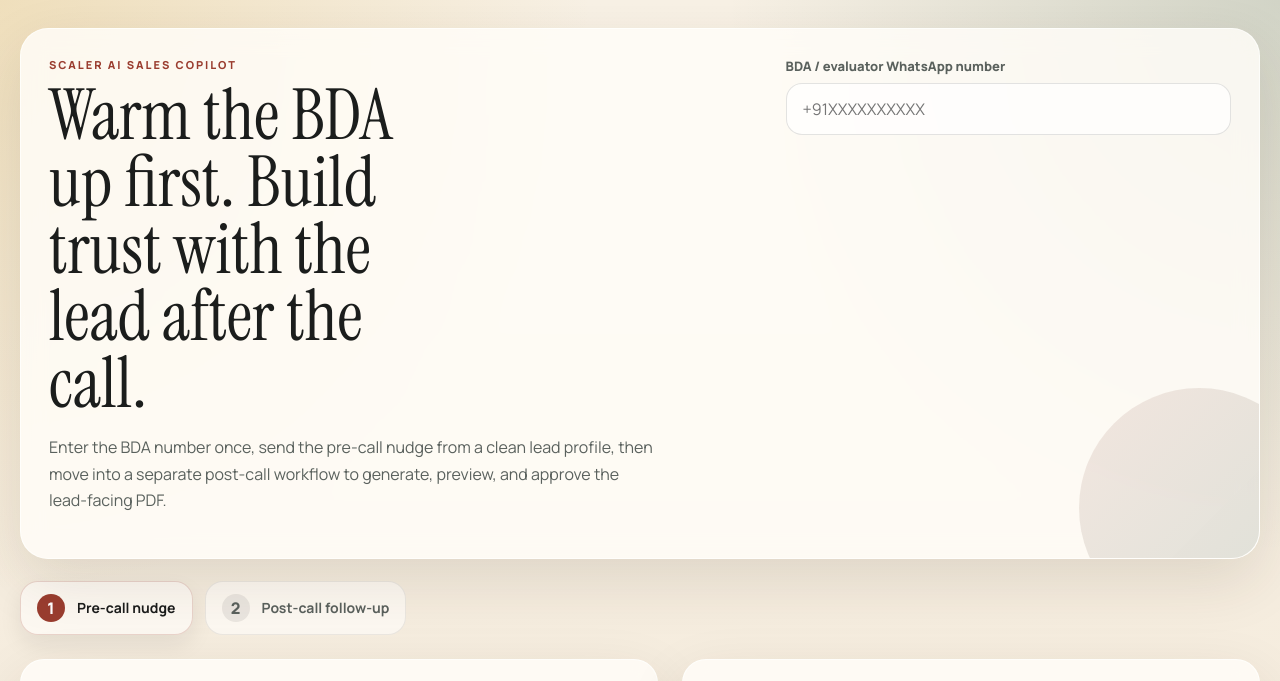
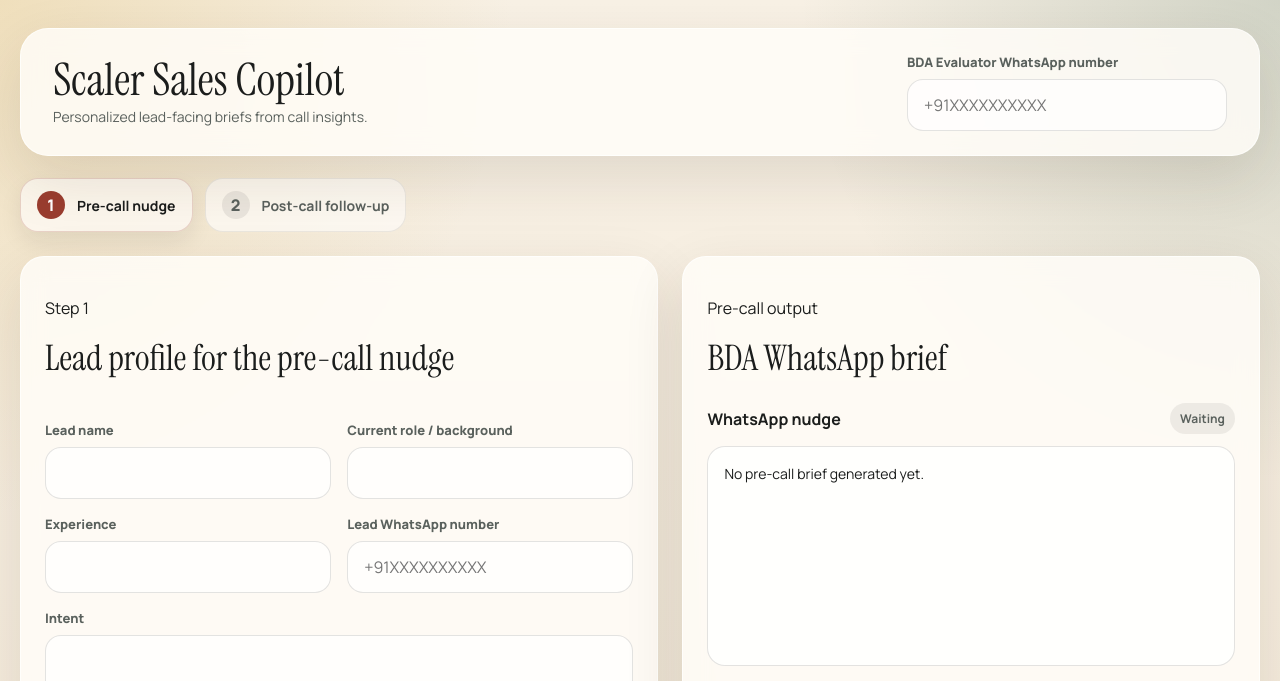
Before and after one commit to zerandom/scaler-ai-sales-copilot, a website: page public/index.html in a window 1280 px wide. Shown: the top 681 px of the page. Drawn offline with Linux system fonts and the light colour scheme; no server answers.

Commit message:
UI: Remove fluff and simplify header to only ask for BDA number

```diff
--- a/public/index.html
+++ b/public/index.html
@@ -14,22 +14,17 @@
   </head>
   <body>
     <div class="page-shell">
-      <header class="hero-card">
-        <div class="hero-copy">
-          <p class="eyebrow">Scaler AI Sales Copilot</p>
-          <h1>Warm the BDA up first. Build trust with the lead after the call.</h1>
-          <p class="hero-text">
-            Enter the BDA number once, send the pre-call nudge from a clean lead profile, then move
-            into a separate post-call workflow to generate, preview, and approve the lead-facing PDF.
-          </p>
+      <header class="app-header">
+        <div class="brand">
+          <h1>Scaler Sales Copilot</h1>
+          <p class="tagline">Personalized lead-facing briefs from call insights.</p>
         </div>
-        <aside class="hero-panel">
+        <div class="bda-settings">
           <label class="field">
-            <span>BDA / evaluator WhatsApp number</span>
+            <span>BDA Evaluator WhatsApp number</span>
             <input id="bdaWhatsapp" type="text" placeholder="+91XXXXXXXXXX" />
           </label>
-          <div class="status-grid" id="healthPanel"></div>
-        </aside>
+        </div>
       </header>
 
       <nav class="stage-nav" aria-label="Workflow stages">
--- a/public/styles.css
+++ b/public/styles.css
@@ -83,7 +83,7 @@ body {
   margin-top: 24px;
 }
 
-.hero-card,
+.app-header,
 .panel {
   background: rgba(255, 253, 248, 0.84);
   border: 1px solid rgba(255, 255, 255, 0.65);
@@ -91,60 +91,40 @@ body {
   backdrop-filter: blur(12px);
 }
 
-.hero-card {
-  display: grid;
-  grid-template-columns: 1.6fr 1fr;
-  gap: 24px;
-  padding: 28px;
+.app-header {
+  display: flex;
+  justify-content: space-between;
+  align-items: center;
+  padding: 24px 32px;
   border-radius: 28px;
   overflow: hidden;
   position: relative;
 }
 
-.hero-card::after {
-  content: "";
-  position: absolute;
-  inset: auto -60px -70px auto;
-  width: 240px;
-  height: 240px;
-  background: linear-gradient(135deg, rgba(154, 61, 47, 0.1), rgba(36, 80, 59, 0.16));
-  border-radius: 50%;
+.app-header .brand h1 {
+  margin: 0;
+  font-family: "Instrument Serif", serif;
+  font-weight: 400;
+  font-size: 2.8rem;
+  line-height: 1;
+  color: var(--ink);
 }
 
-.eyebrow {
-  margin: 0 0 10px;
-  text-transform: uppercase;
-  letter-spacing: 0.18em;
-  font-size: 11px;
-  font-weight: 800;
-  color: var(--accent);
+.app-header .brand .tagline {
+  margin: 4px 0 0;
+  font-size: 14px;
+  color: var(--muted);
 }
 
-.hero-copy h1,
+.app-header .bda-settings {
+  width: 320px;
+}
+
 .panel-top h2 {
   margin: 0;
   font-family: "Instrument Serif", serif;
   font-weight: 400;
-}
-
-.hero-copy h1 {
-  font-size: clamp(2.4rem, 6vw, 4.4rem);
-  line-height: 0.95;
-  max-width: 11ch;
-}
-
-.hero-text {
-  max-width: 62ch;
-  color: var(--muted);
-  font-size: 1rem;
-  line-height: 1.65;
-  margin-top: 18px;
-}
-
-.hero-panel {
-  display: grid;
-  gap: 18px;
-  align-content: start;
+  font-size: 2.2rem;
 }
 
 .status-grid {
```
